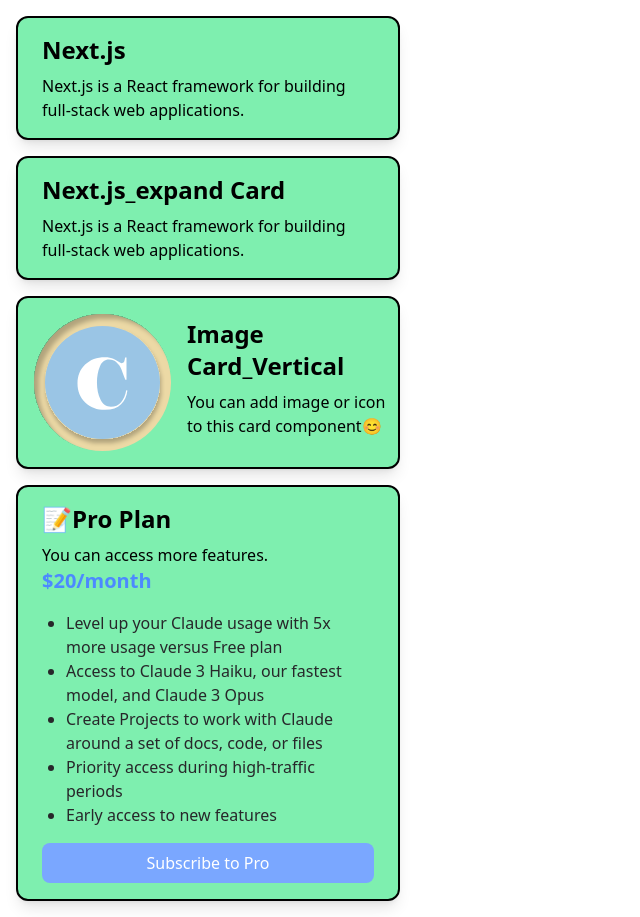
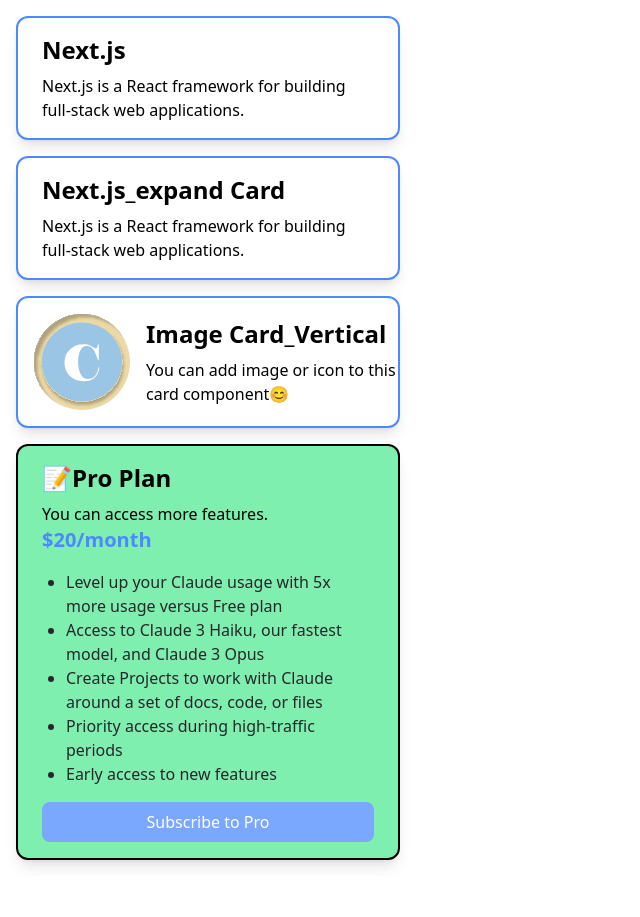
Before and after one commit to Poten14/Componique, a Next.js app: page /js in a window 1280 px wide. Shown: the whole page, without its empty margins (0-640 px from the left). After the commit the page ends 876 px from the top, so only its background shows below. Built offline with nearby package versions, Linux system fonts and the light colour scheme.

Commit message:
design change

```diff
--- a/src/components/Card/Card1.tsx
+++ b/src/components/Card/Card1.tsx
@@ -6,7 +6,7 @@
 
 const Card1 = ({ title, description }: BasicCard) => {
   return (
-    <div className="m-4 max-w-sm rounded-xl border-2 border-black bg-[#7EEFAF] shadow-lg">
+    <div className="m-4 max-w-sm rounded-xl border-2 border-[#4C89FF] bg-white shadow-lg">
       <div className="px-6 py-4">
         <div className="mb-2 text-2xl font-bold">{title}</div>
         <p className="text-base text-gray-700">{description}</p>
--- a/src/components/Card/Card2.tsx
+++ b/src/components/Card/Card2.tsx
@@ -20,7 +20,7 @@
   };
   return (
     <div
-      className="m-4 max-w-sm cursor-pointer rounded-xl border-2 border-black bg-[#7EEFAF] shadow-lg"
+      className="m-4 max-w-sm cursor-pointer rounded-xl border-2 border-[#4C89FF] bg-white shadow-lg"
       onClick={toggleExpand}
     >
       <div className="px-6 py-4">
--- a/src/components/Card/Card3.tsx
+++ b/src/components/Card/Card3.tsx
@@ -6,8 +6,8 @@
 
 const Card3 = ({ title, description, image }: imageCard) => {
   return (
-    <div className="m-4 flex max-w-sm rounded-xl border-2 border-black bg-[#7EEFAF] shadow-lg">
-      <img src={image} alt="Card Image" className="m-4" />
+    <div className="m-4 flex max-w-sm rounded-xl border-2 border-[#4C89FF] bg-white shadow-lg">
+      <img src={image} alt="Card Image" className="m-4 w-24" />
       <div className="px-auto py-5">
         <div className="mb-2 text-2xl font-bold">{title}</div>
         <p className="text-base text-gray-700">{description}</p>
```
